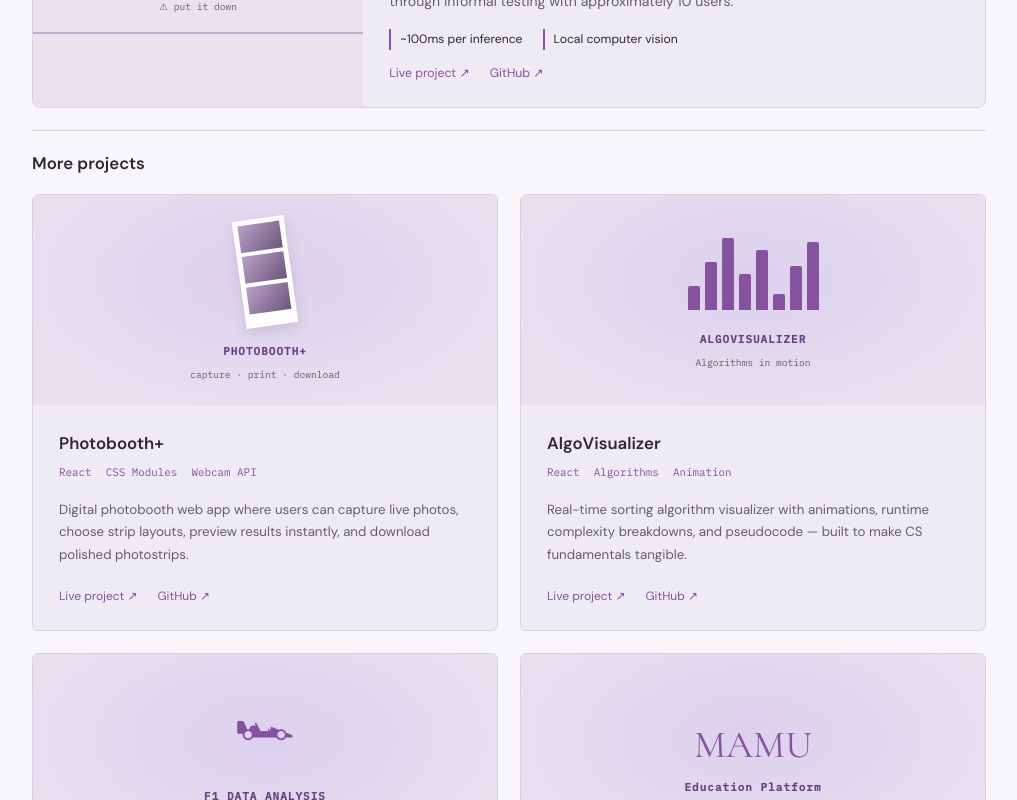
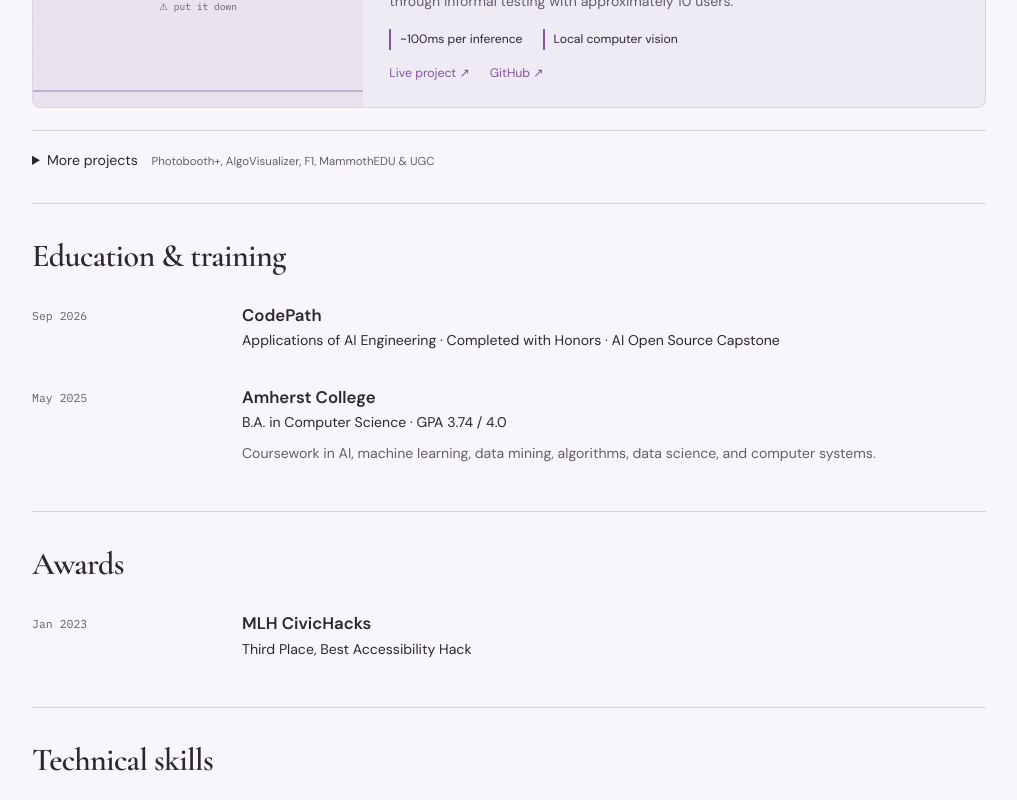
Before and after one commit to ItzRae/raes-portfolio, a SvelteKit app: page / in a window 1280 px wide. Shown: the part 2540-3340 px from the top of the page, without its empty margins (236-1253 px from the left). Built offline with nearby package versions, Linux system fonts and the light colour scheme; a web font is replaced by a local one.

Commit message:
Collapse extra project cards under More projects

```diff
--- a/src/components/Main.svelte
+++ b/src/components/Main.svelte
@@ -202,8 +202,8 @@
           </div>
         </article>
       {/each}
-      <div class="other-projects">
-        <h3 class="more-heading">More projects</h3>
+      <details class="other-projects">
+        <summary>More projects <span>Photobooth+, AlgoVisualizer, F1, MammothEDU & UGC</span></summary>
         <div class="other-grid">
           {#each otherProjects as project}
             <article class="project-card compact-card">
@@ -220,7 +220,7 @@
             </article>
           {/each}
         </div>
-      </div>
+      </details>
     </section>
 
     <section id="education" class="resume-section" aria-labelledby="education-title">
```
